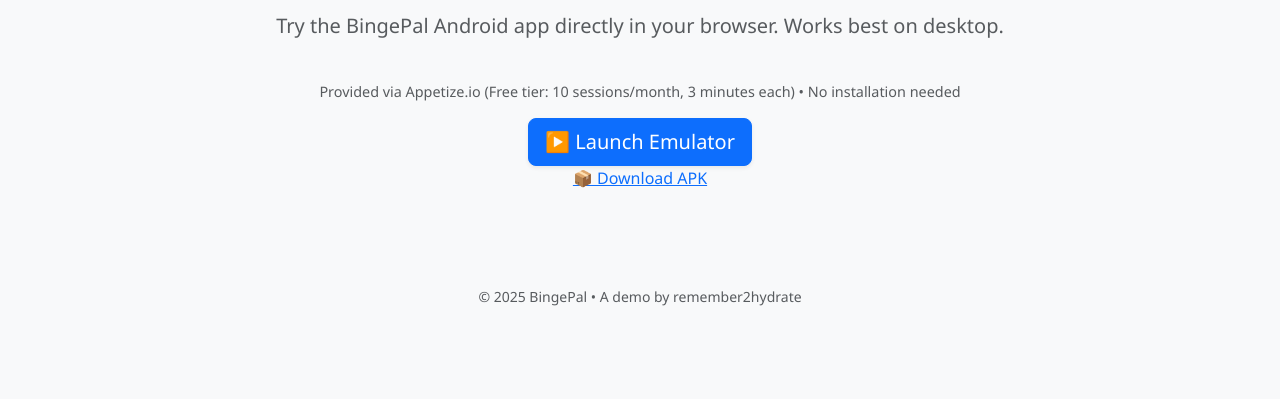
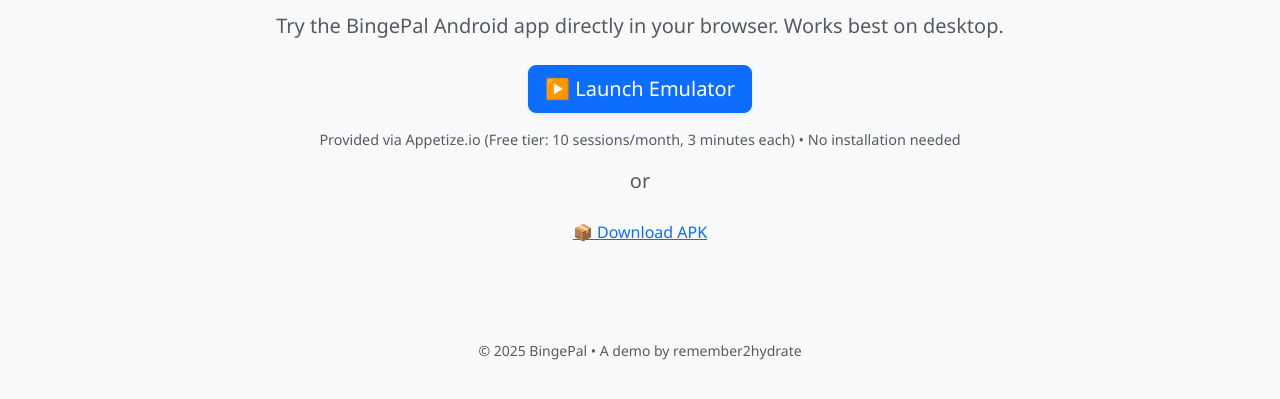
Before and after one commit to remember2hydrate/bingepal, a plain HTML site: page docs/app.html in a window 1280 px wide. Shown: the part 209-608 px from the top of the page. Drawn offline with nearby package versions, Linux system fonts and the light colour scheme.

Commit message:
apk link

```diff
--- a/docs/app.html
+++ b/docs/app.html
@@ -20,11 +20,12 @@
   <main class="container d-flex flex-column align-items-center justify-content-center text-center mt-5 py-5">
     <h1 class="fw-bold mb-3">Live App Demo</h1>
     <p class="lead text-muted mb-4">Try the BingePal Android app directly in your browser. Works best on desktop.</p>
-    <p class="mt-3 text-muted" style="font-size: 0.9rem;">Provided via Appetize.io (Free tier: 10 sessions/month, 3 minutes each) • No installation needed</p>
 
-    <a href="https://appetize.io/app/b_lfzq47rczqqc7ash4oefempapi" target="_blank" class="btn btn-primary btn-lg shadow-sm"">
+    <a href="https://appetize.io/app/b_lfzq47rczqqc7ash4oefempapi" target="_blank" class="btn btn-primary btn-lg shadow-sm">
       ▶️ Launch Emulator
     </a>
+    <p class="mt-3 text-muted" style="font-size: 0.9rem;">Provided via Appetize.io (Free tier: 10 sessions/month, 3 minutes each) • No installation needed</p>
+    <p class="lead text-muted mb-4">or</p>
     <a href="assets/bingepal-demo.apk" download>📦 Download APK</a>
   </main>
 
```
